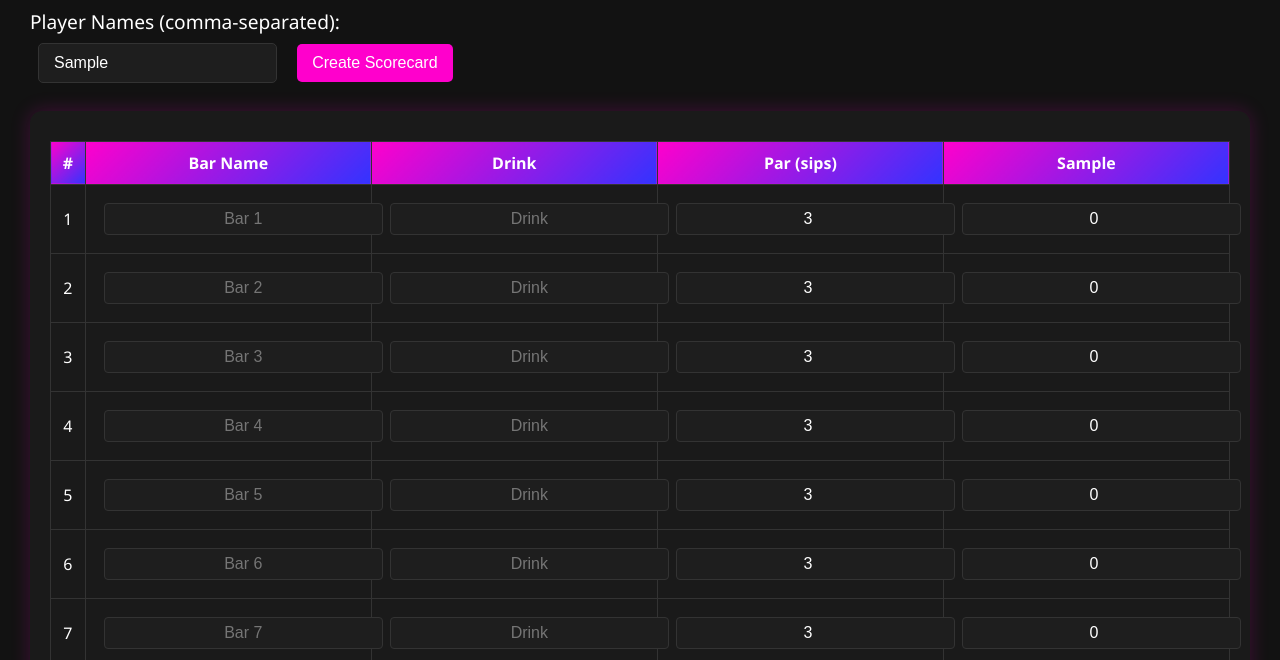
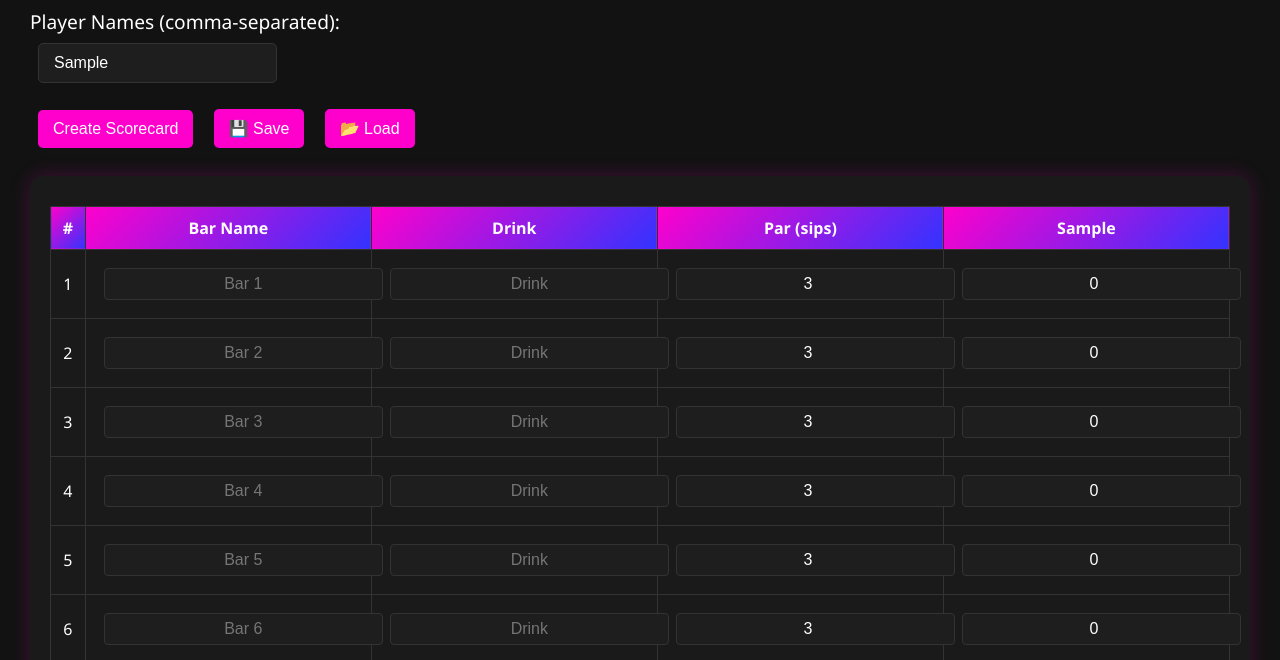
Before and after one commit to GreerWithSD/BarGolfTourny2025, a plain HTML site: page index.html in a window 1280 px wide. Both pictures are taken after typing "Sample" into the empty fields and a click on the button "Create Scorecard". Shown: the part 134-794 px from the top of the page. Drawn offline with Linux system fonts and the light colour scheme.

Commit message:
Update index.html

```diff
--- a/index.html
+++ b/index.html
@@ -100,6 +100,10 @@
       font-size: 1.2em;
       margin-right: 10px;
     }
+
+    .buttons {
+      margin-top: 10px;
+    }
   </style>
 </head>
 <body>
@@ -108,17 +112,27 @@
 
   <label>Player Names (comma-separated):</label><br>
   <input type="text" id="playerNames" placeholder="e.g. Chad, Tasha, Rick">
-  <button onclick="createScorecard()">Create Scorecard</button>
+  <div class="buttons">
+    <button onclick="createScorecard()">Create Scorecard</button>
+    <button onclick="saveScores()">💾 Save</button>
+    <button onclick="loadScores()">📂 Load</button>
+  </div>
 
   <div class="scorecard" id="scorecardContainer"></div>
 
   <script>
     const bars = 9;
 
-    function createScorecard() {
-      const input = document.getElementById("playerNames").value;
-      const names = input.split(",").map(n => n.trim()).filter(n => n);
-      if (names.length === 0) return;
+    function createScorecard(data = null) {
+      let names;
+      if (data) {
+        names = data.names;
+        document.getElementById("playerNames").value = names.join(", ");
+      } else {
+        const input = document.getElementById("playerNames").value;
+        names = input.split(",").map(n => n.trim()).filter(n => n);
+        if (names.length === 0) return;
+      }
 
       const container = document.getElementById("scorecardContainer");
       container.innerHTML = "";
@@ -134,14 +148,19 @@
       ` + names.map(name => `<th>${name}</th>`).join("");
       table.appendChild(header);
 
-      for (let i = 1; i <= bars; i++) {
+      for (let i = 0; i < bars; i++) {
         const row = document.createElement("tr");
+        const barName = data ? data.rows[i].barName : "";
+        const drink = data ? data.rows[i].drink : "";
+        const par = data ? data.rows[i].par : 3;
+        const scores = data ? data.rows[i].scores : names.map(() => 0);
+
         row.innerHTML = `
-          <td>${i}</td>
-          <td><input type="text" placeholder="Bar ${i}"></td>
-          <td><input type="text" placeholder="Drink"></td>
-          <td><input type="number" value="3" class="par" onchange="updateTotals()"></td>
-        ` + names.map(() => `<td><input type="number" value="0" class="score" onchange="updateTotals()"></td>`).join("");
+          <td>${i + 1}</td>
+          <td><input type="text" value="${barName}" placeholder="Bar ${i + 1}"></td>
+          <td><input type="text" value="${drink}" placeholder="Drink"></td>
+          <td><input type="number" value="${par}" class="par" onchange="updateTotals()"></td>
+        ` + scores.map(score => `<td><input type="number" value="${score}" class="score" onchange="updateTotals()"></td>`).join("");
         table.appendChild(row);
       }
 
@@ -152,6 +171,7 @@
       table.appendChild(totalRow);
 
       container.appendChild(table);
+      updateTotals();
     }
 
     function updateTotals() {
@@ -174,6 +194,41 @@
         cell.textContent = totals[idx] || 0;
       });
     }
+
+    function saveScores() {
+      const table = document.querySelector("table");
+      if (!table) return;
+
+      const names = document.getElementById("playerNames").value.split(",").map(n => n.trim()).filter(n => n);
+      const rows = Array.from(table.rows).slice(1, -1);
+      const rowData = rows.map(row => {
+        const cells = row.querySelectorAll("td");
+        return {
+          barName: cells[1].querySelector("input").value,
+          drink: cells[2].querySelector("input").value,
+          par: parseInt(cells[3].querySelector("input").value) || 3,
+          scores: Array.from(cells).slice(4).map(cell => parseInt(cell.querySelector("input").value) || 0)
+        };
+      });
+
+      const data = {
+        names: names,
+        rows: rowData
+      };
+
+      localStorage.setItem("barGolfData", JSON.stringify(data));
+      alert("Scores saved! 🍻");
+    }
+
+    function loadScores() {
+      const saved = localStorage.getItem("barGolfData");
+      if (!saved) {
+        alert("No saved data found.");
+        return;
+      }
+      const data = JSON.parse(saved);
+      createScorecard(data);
+    }
   </script>
 
 </body>
```
